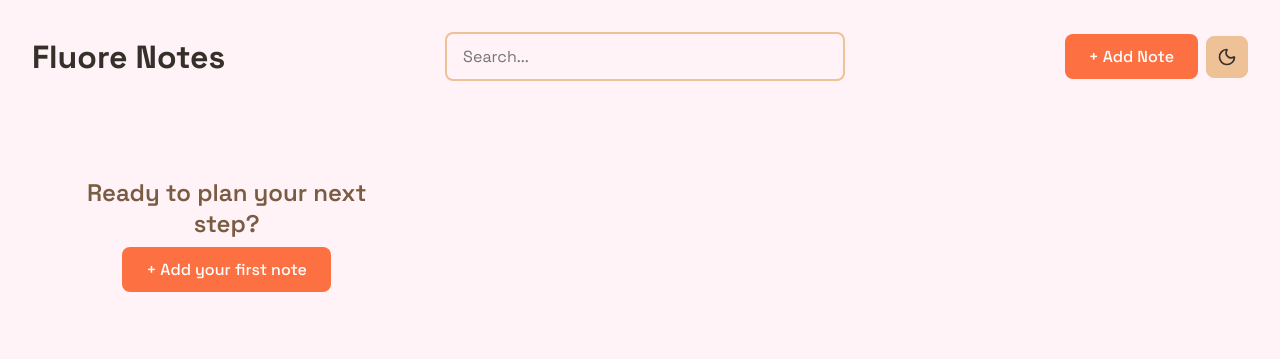
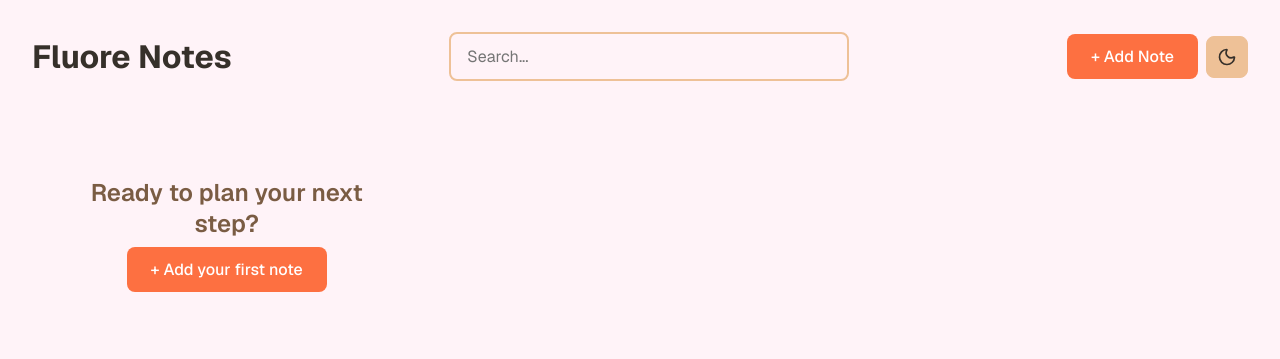
Before and after one commit to HamidAzizProtik/Fluore, a plain HTML site: page apps/web/index.html in a window 1280 px wide. Drawn offline with nearby package versions, Linux system fonts and the light colour scheme.

Commit message:
change font

```diff
--- a/apps/web/style.css
+++ b/apps/web/style.css
@@ -1,4 +1,4 @@
-@import url('https://fonts.googleapis.com/css2?family=Space+Grotesk:wght@300..700&display=swap');
+@import url('https://fonts.googleapis.com/css2?family=Geist:wght@100..900&display=swap');
 
 * {
   margin: 0;
@@ -33,7 +33,7 @@
 }
 
 body {
-  font-family: 'Space Grotesk', sans-serif;
+  font-family: 'Geist', sans-serif;
   margin: 2rem;
   background: var(--base-color);
   color: var(--text-color);
```
